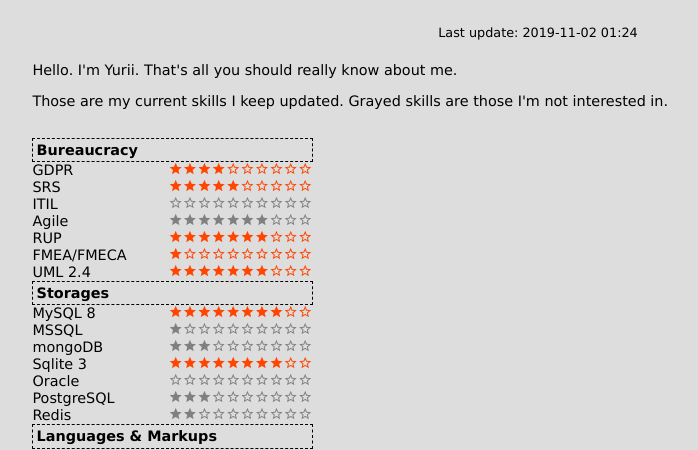
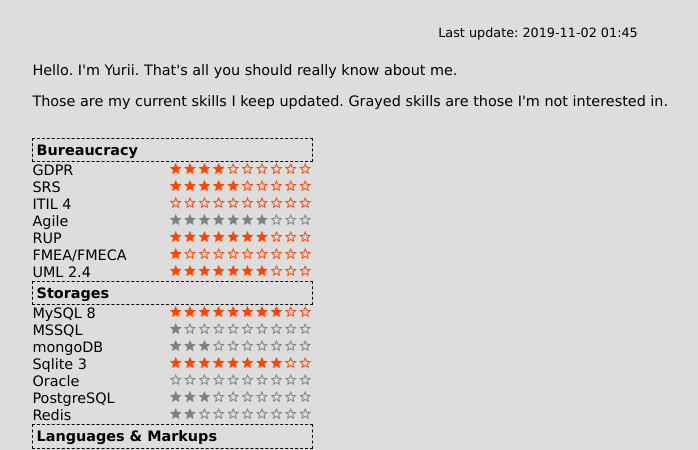
Before and after one commit to yurii-github/yurii-github.github.io, a PHP site: page /build/index.html in a window 1280 px wide. Shown: the part 351-801 px from the top of the page, without its empty margins (102-800 px from the left). Run offline with PHP 8.4, Linux system fonts and the light colour scheme.

Commit message:
created build 2019-11-02 01:46:50

```diff
--- a/build/frameworks.html
+++ b/build/frameworks.html
@@ -21,7 +21,7 @@
         <article>
         <h1>Comparison of PHP Frameworks and CMS</h1>
         <h3>Last update:
-            <time>2019-11-02 01:24</time>
+            <time>2019-11-02 01:45</time>
           <p>When I have time and will I do track some PHP frameworks and CMS.</p>
             <p><b>Please note, these are my subjective views!</b></p>
         </h3>
--- a/build/index.html
+++ b/build/index.html
@@ -20,7 +20,7 @@
     </nav>
     <h1><img src="1f418.png" alt="elephant emoji"/></h1>
 <h3>Last update:
-  <time>2019-11-02 01:24</time>
+  <time>2019-11-02 01:45</time>
 </h3>
 <div class="container page-about">
   <article>
@@ -31,8 +31,8 @@
       <dt><b>Bureaucracy</b></dt>
 <dd></dd><dt>GDPR</dt>
 <dd><span class="mt ">star</span><span class="mt ">star</span><span class="mt ">star</span><span class="mt ">star</span><span class="mt ">star_border</span><span class="mt ">star_border</span><span class="mt ">star_border</span><span class="mt ">star_border</span><span class="mt ">star_border</span><span class="mt ">star_border</span></dd><dt>SRS</dt>
-<dd><span class="mt ">star</span><span class="mt ">star</span><span class="mt ">star</span><span class="mt ">star</span><span class="mt ">star</span><span class="mt ">star_border</span><span class="mt ">star_border</span><span class="mt ">star_border</span><span class="mt ">star_border</span><span class="mt ">star_border</span></dd><dt>ITIL</dt>
-<dd><span class="mt x">star_border</span><span class="mt x">star_border</span><span class="mt x">star_border</span><span class="mt x">star_border</span><span class="mt x">star_border</span><span class="mt x">star_border</span><span class="mt x">star_border</span><span class="mt x">star_border</span><span class="mt x">star_border</span><span class="mt x">star_border</span></dd><dt>Agile</dt>
+<dd><span class="mt ">star</span><span class="mt ">star</span><span class="mt ">star</span><span class="mt ">star</span><span class="mt ">star</span><span class="mt ">star_border</span><span class="mt ">star_border</span><span class="mt ">star_border</span><span class="mt ">star_border</span><span class="mt ">star_border</span></dd><dt>ITIL 4</dt>
+<dd><span class="mt ">star_border</span><span class="mt ">star_border</span><span class="mt ">star_border</span><span class="mt ">star_border</span><span class="mt ">star_border</span><span class="mt ">star_border</span><span class="mt ">star_border</span><span class="mt ">star_border</span><span class="mt ">star_border</span><span class="mt ">star_border</span></dd><dt>Agile</dt>
 <dd><span class="mt x">star</span><span class="mt x">star</span><span class="mt x">star</span><span class="mt x">star</span><span class="mt x">star</span><span class="mt x">star</span><span class="mt x">star</span><span class="mt x">star_border</span><span class="mt x">star_border</span><span class="mt x">star_border</span></dd><dt>RUP</dt>
 <dd><span class="mt ">star</span><span class="mt ">star</span><span class="mt ">star</span><span class="mt ">star</span><span class="mt ">star</span><span class="mt ">star</span><span class="mt ">star</span><span class="mt ">star_border</span><span class="mt ">star_border</span><span class="mt ">star_border</span></dd><dt>FMEA/FMECA</dt>
 <dd><span class="mt ">star</span><span class="mt ">star_border</span><span class="mt ">star_border</span><span class="mt ">star_border</span><span class="mt ">star_border</span><span class="mt ">star_border</span><span class="mt ">star_border</span><span class="mt ">star_border</span><span class="mt ">star_border</span><span class="mt ">star_border</span></dd><dt>UML 2.4</dt>
--- a/web/data/skills.php
+++ b/web/data/skills.php
@@ -4,7 +4,7 @@
     'Bureaucracy' => [
         ['GDPR', 4],
         ['SRS', 5],
-        ['ITIL', 0, false],
+        ['ITIL 4', 0],
         ['Agile', 7, false],
         ['RUP', 7],
         ['FMEA/FMECA', 1],
```
